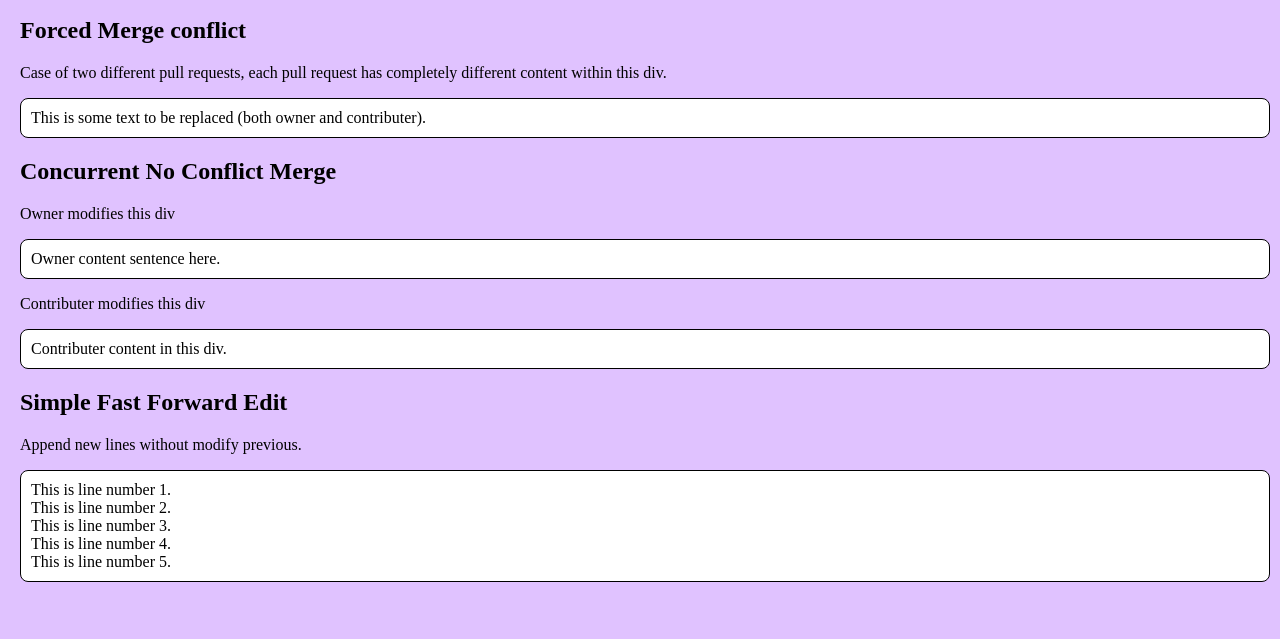
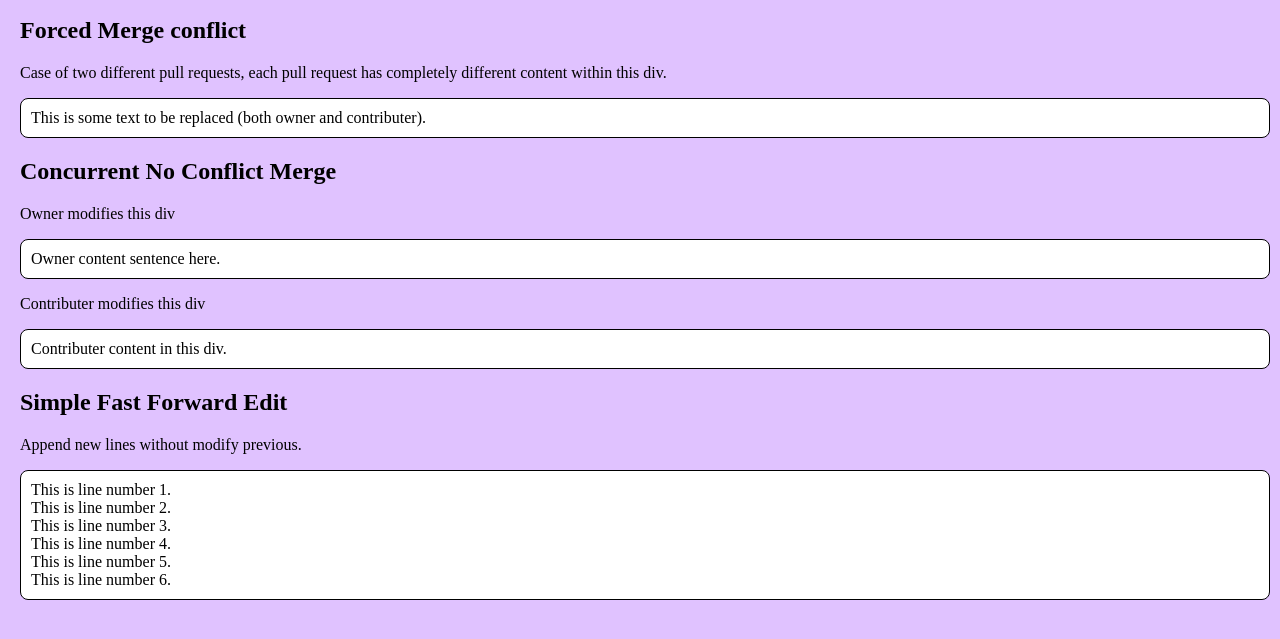
Before and after one commit to cotarr/git-practice-only, a website: page html/index.html in a window 1280 px wide. Shown: the part 107-746 px from the top of the page. Drawn offline with Linux system fonts and the light colour scheme.

Commit message:
Change for CLI merge of PR

```diff
--- a/html/index.html
+++ b/html/index.html
@@ -38,6 +38,7 @@
       This is line number 3.<br>
       This is line number 4.<br>
       This is line number 5.<br>
+      This is line number 6.<br>
     </div>
   </body>
 </html>
--- a/package.json
+++ b/package.json
@@ -1,6 +1,6 @@
 {
   "name": "git-practice-only",
-  "version": "0.0.3",
+  "version": "0.0.4",
   "description": "Temporary repository to practice using git cli and github.",
   "main": "html/index.html",
   "scripts": {
```
Also changed, not shown: CHANGELOG.md.
